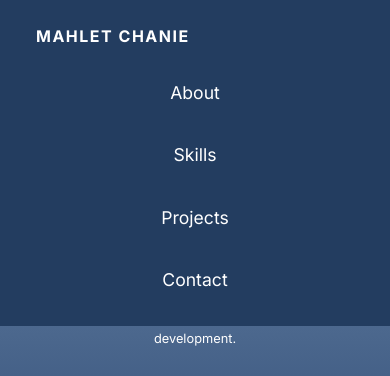
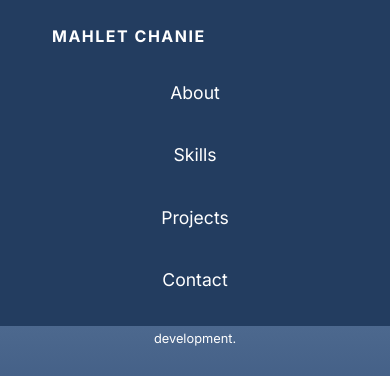
Before and after one commit to mahlet-1/My-Portfolio, a React (Vite) app: page / in a window 390 px wide. Shown: the top 376 px of the page. Built offline with nearby package versions, Linux system fonts and the light colour scheme.

Commit message:
fix: Updated NavBar styles for better responsiveness

```diff
--- a/styles/NavBar.css
+++ b/styles/NavBar.css
@@ -49,7 +49,7 @@
 
   .navbar {
     flex-direction: column;
-    padding: 1.5rem 1rem;
+    padding: 1.5 rem 1rem;
     gap: 1.5rem;
   }
   .Logo,
```
